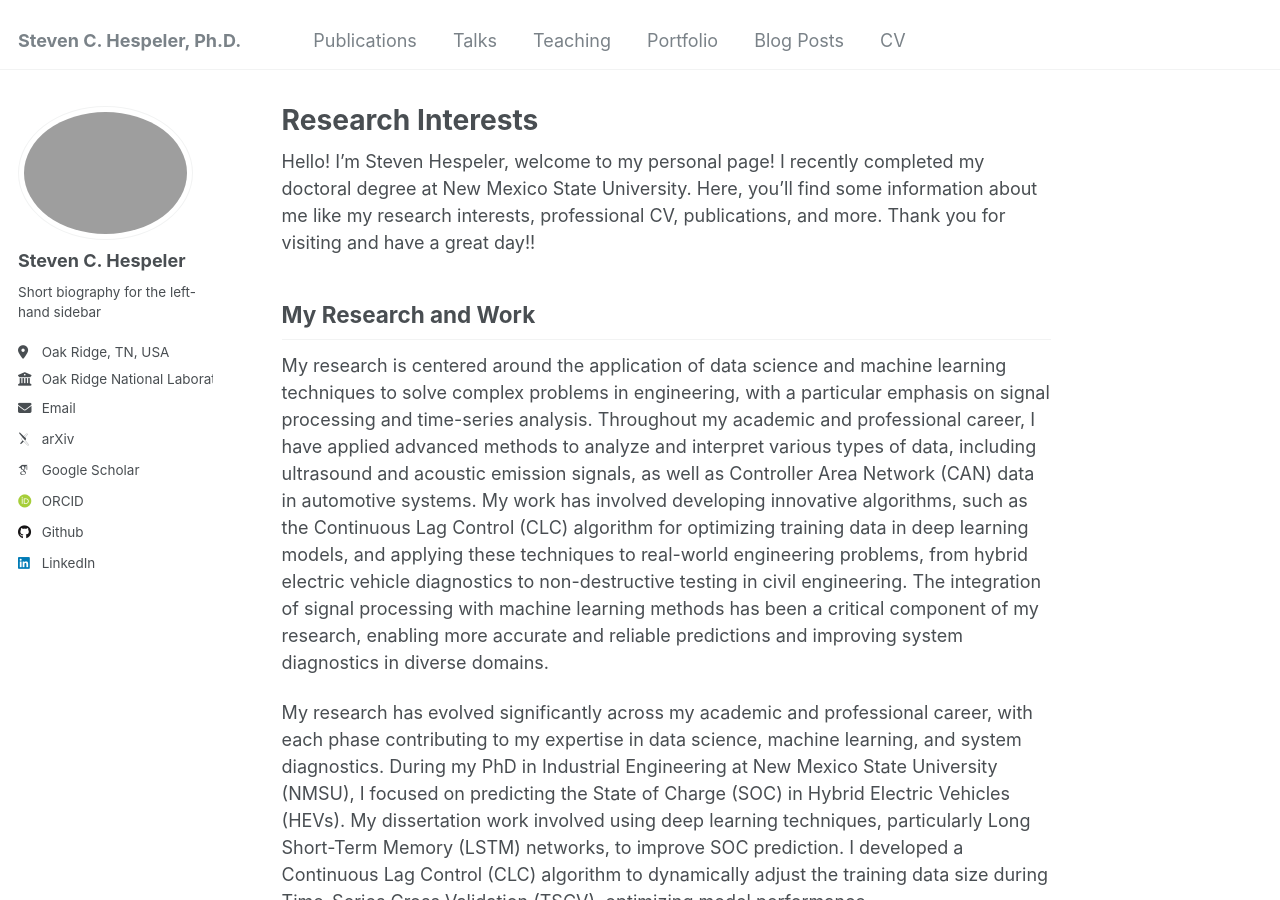
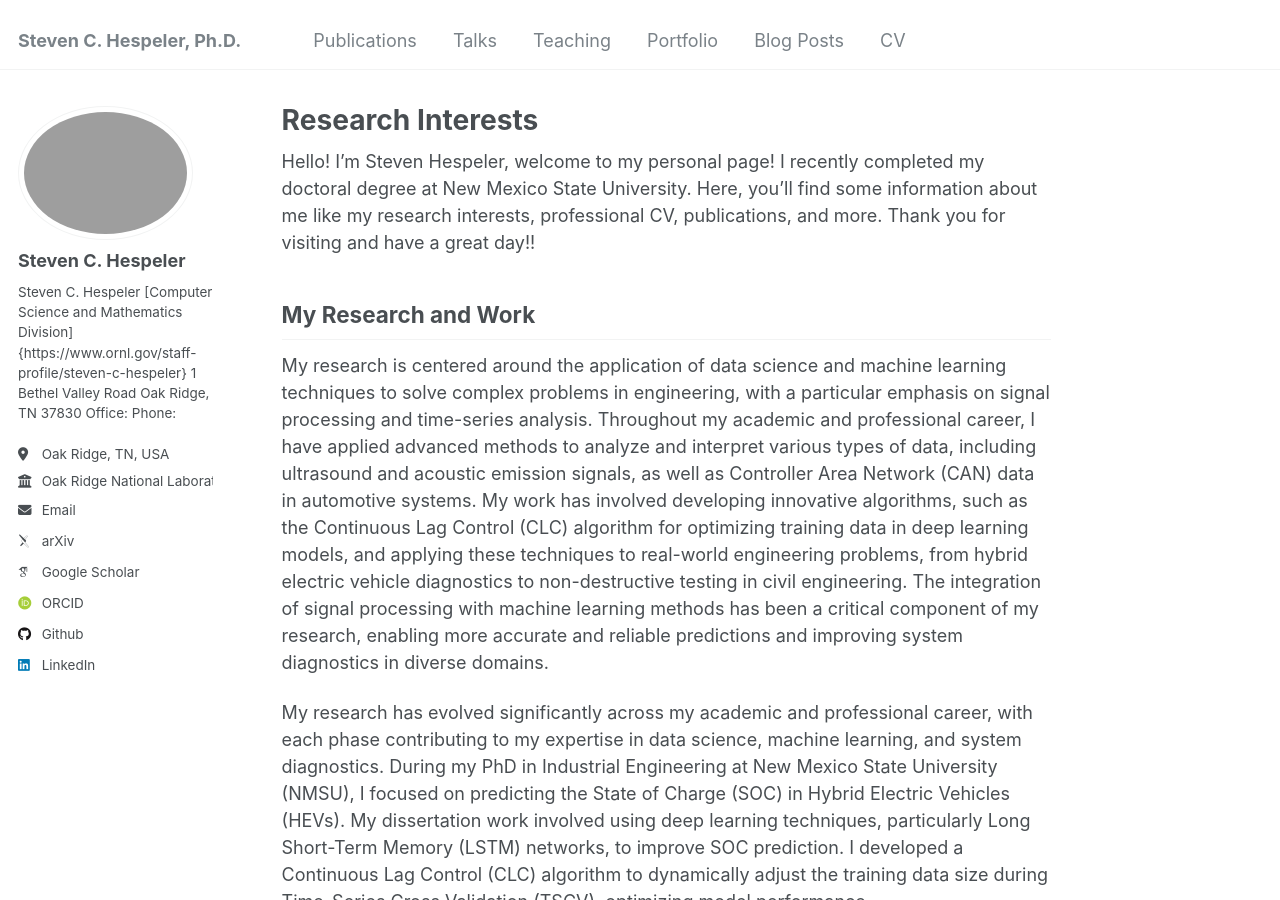
Before and after one commit to TovNephesh/stevenhespeler, a Jekyll site: the page built from _pages/about.md, in a window 1280 px wide and 900 px high. Built offline with Jekyll 4.4.1, drawn with Linux system fonts in a browser that asks for light colours; some web fonts are replaced.

Commit message:
Update _config.yml

```diff
--- a/_config.yml
+++ b/_config.yml
@@ -24,7 +24,13 @@ author:
   avatar           : "2023-P06359.jpg"
   name             : "Steven C. Hespeler"
   pronouns         : # example: "she/her"
-  bio              : "Short biography for the left-hand sidebar"
+  bio              : |
+                    Steven C. Hespeler
+                    [Computer Science and Mathematics Division]{https://www.ornl.gov/staff-profile/steven-c-hespeler}
+                    1 Bethel Valley Road
+                    Oak Ridge, TN 37830
+                    Office:
+                    Phone:
   location         : "Oak Ridge, TN, USA"
   employer         : "Oak Ridge National Laboratory"
   uri              : # URL
```
